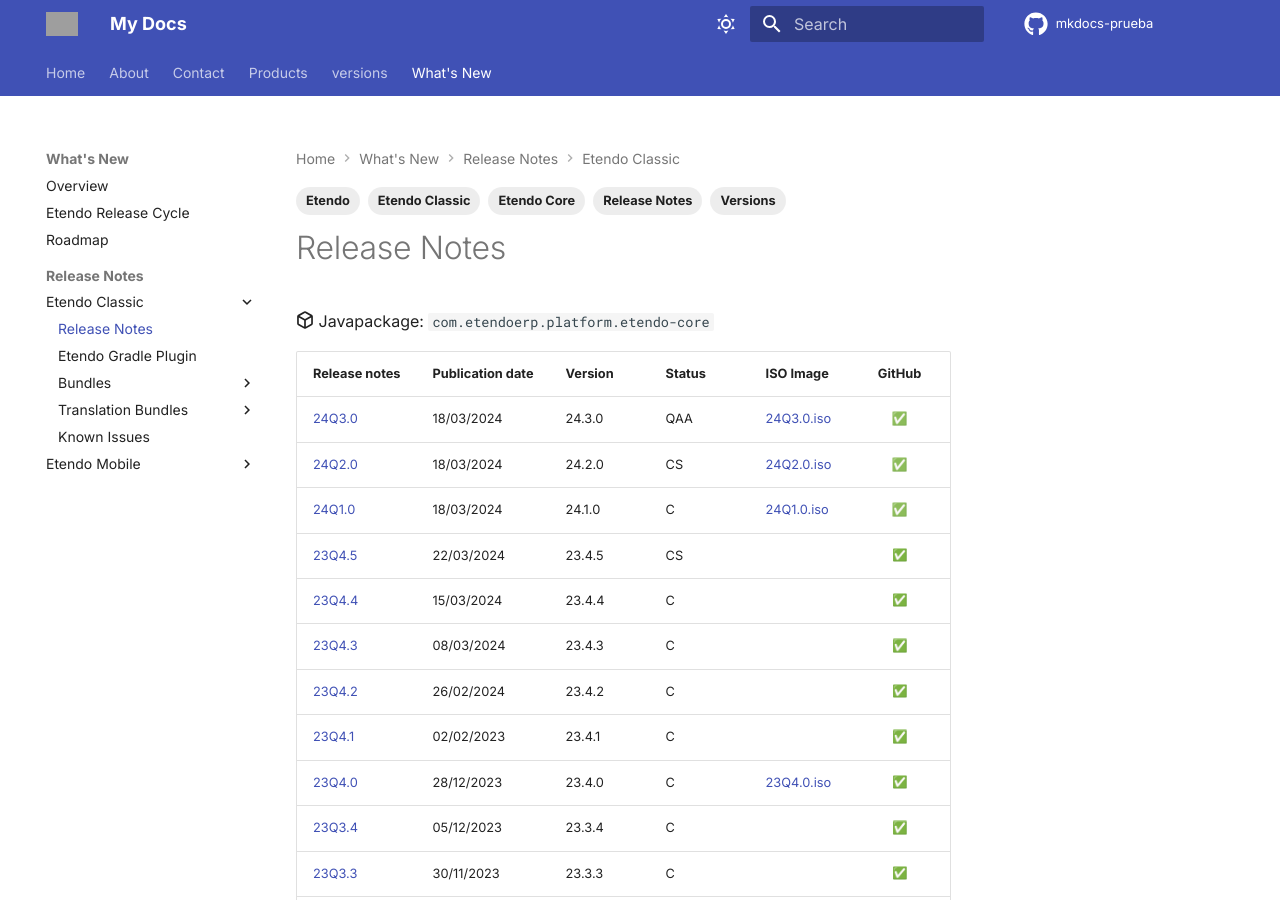
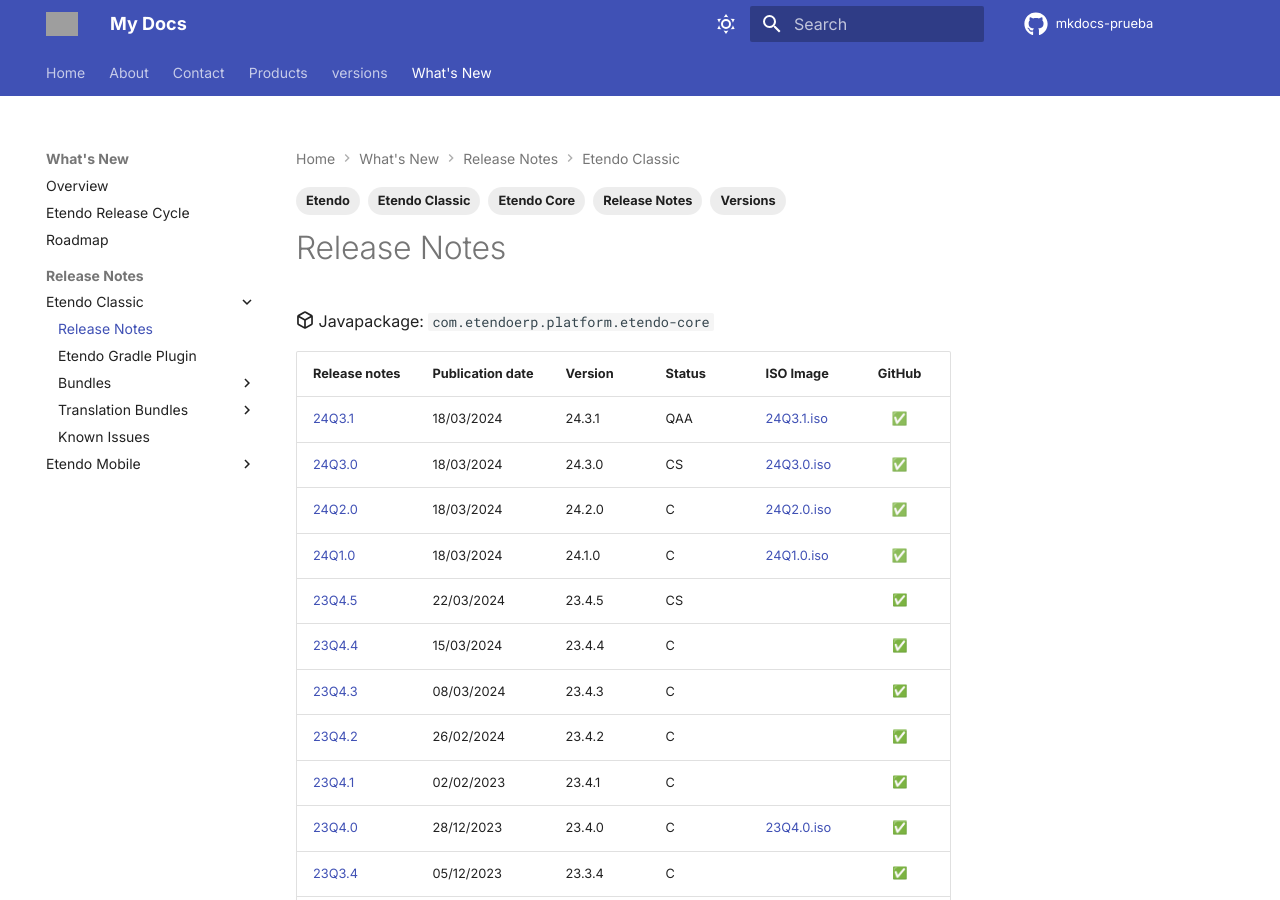
Before and after one commit to facumoyanosmf/mkdocs-prueba, an MkDocs documentation site: the page built from docs/whats-new/release-notes/etendo-classic/release-notes.md, in a window 1280 px wide and 900 px high. Built offline with MkDocs 1.6.1 and Material for MkDocs 9.7.7, drawn with Linux system fonts in a browser that asks for light colours; emoji names are drawn with the system emoji font; comment, search, counter and statistics services are not loaded; the version menu is left out; grey boxes are pictures that could not be loaded.

Commit message:
Add release notes for Etendo Classic 24.3.1 :memo:

```diff
--- a/docs/whats-new/release-notes/etendo-classic/release-notes.md
+++ b/docs/whats-new/release-notes/etendo-classic/release-notes.md
@@ -14,8 +14,9 @@
 
 | Release notes | Publication date | Version | Status | ISO Image | GitHub |
 | ---           | ---              | ---     | ---    | ---       | :---:  |
-| [24Q3.0](https://github.com/facumoyanosmf/mkdocs-prueba/releases/tag/2.0.0){target="_blank"} | 18/03/2024 | 24.3.0 | QAA | [24Q3.0.iso](https://etendo-appliances.s3.eu-west-1.amazonaws.com/etendo/iso/etendo-24Q3.0.iso){target="_blank"} | ✅ |
-| [24Q2.0](https://github.com/facumoyanosmf/mkdocs-prueba/releases/tag/2.0.0){target="_blank"} | 18/03/2024 | 24.2.0 | CS | [24Q2.0.iso](https://etendo-appliances.s3.eu-west-1.amazonaws.com/etendo/iso/etendo-24Q2.0.iso){target="_blank"} | ✅ |
+| [24Q3.1](https://github.com/facumoyanosmf/mkdocs-prueba/releases/tag/2.0.0){target="_blank"} | 18/03/2024 | 24.3.1 | QAA | [24Q3.1.iso](https://etendo-appliances.s3.eu-west-1.amazonaws.com/etendo/iso/etendo-24Q3.1.iso){target="_blank"} | ✅ |
+| [24Q3.0](https://github.com/facumoyanosmf/mkdocs-prueba/releases/tag/2.0.0){target="_blank"} | 18/03/2024 | 24.3.0 | CS | [24Q3.0.iso](https://etendo-appliances.s3.eu-west-1.amazonaws.com/etendo/iso/etendo-24Q3.0.iso){target="_blank"} | ✅ |
+| [24Q2.0](https://github.com/facumoyanosmf/mkdocs-prueba/releases/tag/2.0.0){target="_blank"} | 18/03/2024 | 24.2.0 | C | [24Q2.0.iso](https://etendo-appliances.s3.eu-west-1.amazonaws.com/etendo/iso/etendo-24Q2.0.iso){target="_blank"} | ✅ |
 | [24Q1.0](https://github.com/facumoyanosmf/mkdocs-prueba/releases/tag/2.0.0){target="_blank"} | 18/03/2024 | 24.1.0 | C | [24Q1.0.iso](https://etendo-appliances.s3.eu-west-1.amazonaws.com/etendo/iso/etendo-24Q1.0.iso){target="_blank"} | ✅ |
 | [23Q4.5](https://github.com/etendosoftware/etendo_core/releases/tag/23.4.5){target="_blank"} | 22/03/2024 | 23.4.5 | CS |  | :white_check_mark: |
 | [23Q4.4](https://github.com/etendosoftware/etendo_core/releases/tag/23.4.4){target="_blank"} | 15/03/2024 | 23.4.4 | C |  | :white_check_mark: |
```
